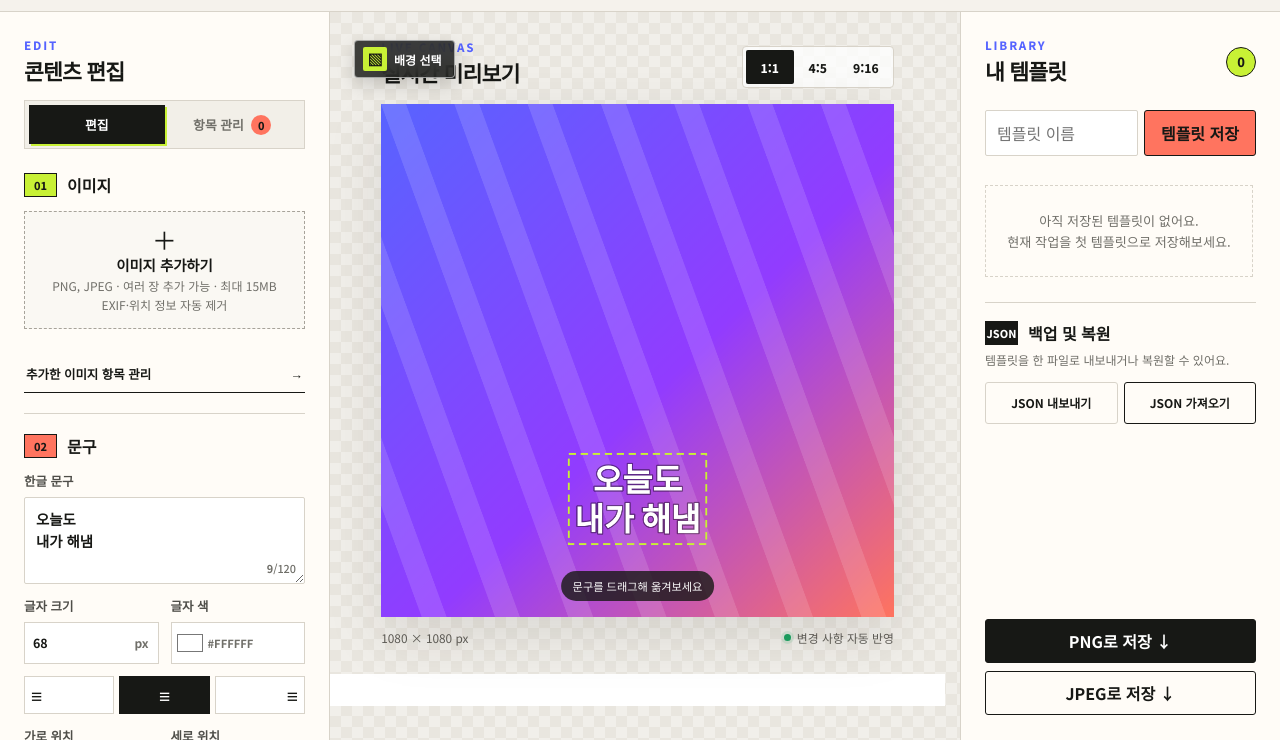
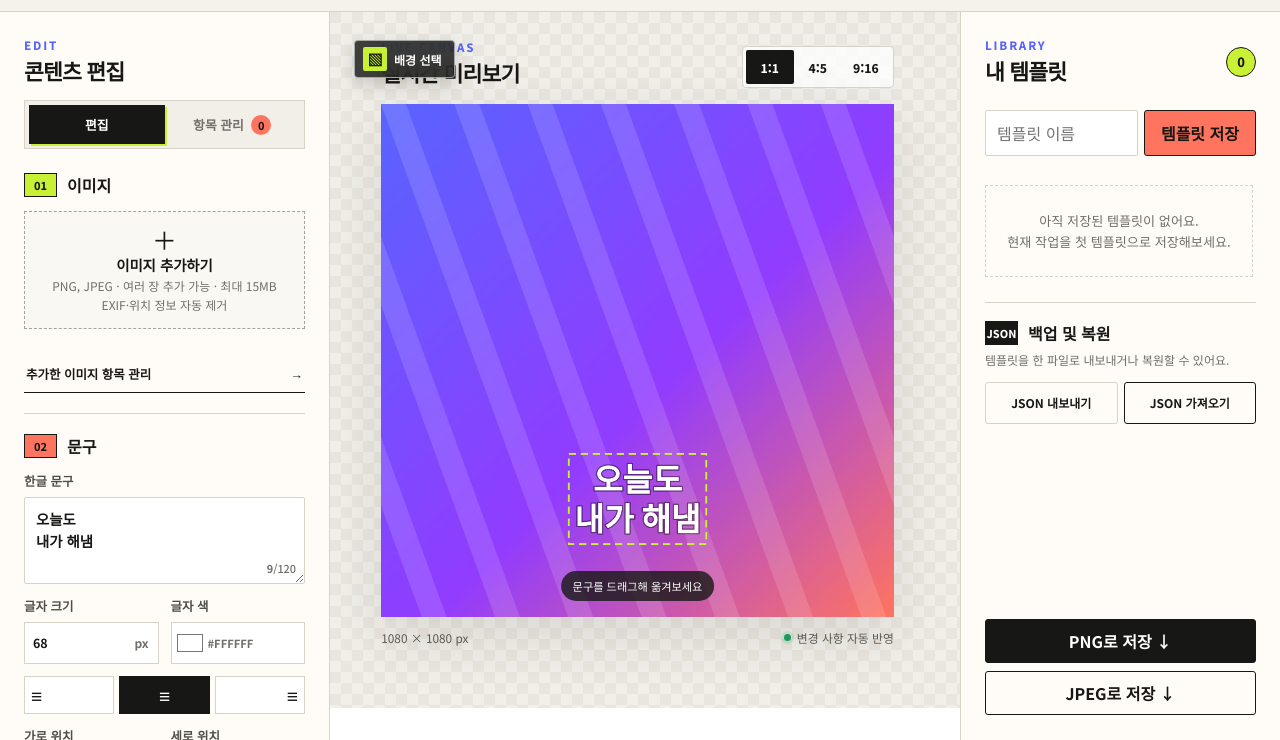
Before and after one commit to psm1109/ALEPH_TASK_03, a plain HTML site: page index.html in a window 1280 px wide. Shown: the part 60-800 px from the top of the page. Drawn offline with Linux system fonts and the light colour scheme.

Commit message:
fix: 작업 공간 하단 구조 개선
흰색 하단 영역을 고정 높이 32px로 구성
화면 확대·축소 시에도 하단 영역 높이 유지
체크무늬 편집 영역만 독립적으로 스크롤
좌우 편집·저장 패널은 고정
띠 방식은 제거된 상태

```diff
--- a/index.html
+++ b/index.html
@@ -115,6 +115,7 @@
     </aside>
 
     <section class="stage" aria-label="이미지 미리보기">
+      <div class="stage-canvas-area">
         <button class="background-trigger" id="backgroundButton" type="button" aria-haspopup="dialog" aria-controls="backgroundDialog">
           <span class="background-trigger-icon" aria-hidden="true">▧</span>
           <span>배경 선택</span>
@@ -135,6 +136,7 @@
           <canvas id="previewCanvas" width="1080" height="1080" tabindex="0" aria-label="편집 결과 미리보기. 이미지나 문구를 클릭해 선택할 수 있습니다."></canvas>
           <div class="drag-tip" id="dragTip">문구를 드래그해 옮겨보세요</div>
         </div>
+
         <dialog class="background-dialog" id="backgroundDialog" aria-labelledby="backgroundDialogTitle">
           <div class="background-dialog-head">
             <div><p class="eyebrow">BACKGROUND</p><h3 id="backgroundDialogTitle">기본 배경 선택</h3></div>
@@ -147,6 +149,8 @@
           <span id="canvasSize">1080 × 1080 px</span>
           <span class="live-dot"><i></i> 변경 사항 자동 반영</span>
         </div>
+      </div>
+      <div class="stage-bottom-space" aria-hidden="true"></div>
     </section>
 
     <aside class="panel template-panel" aria-label="템플릿 관리">
--- a/styles.css
+++ b/styles.css
@@ -91,7 +91,9 @@ textarea:focus, input:focus { border-color: var(--blue); box-shadow: 0 0 0 2px r
 .transform-buttons span { margin-right: 4px; font-size: 1rem; }
 .layer-drag-help { margin: 12px 0 0; color: var(--muted); font-size: .68rem; line-height: 1.5; }
 
-.stage { --stage-inline-padding: clamp(22px, 4vw, 60px); position: relative; padding: 27px var(--stage-inline-padding); display: flex; min-width: 0; flex-direction: column; justify-content: center; background-color: #e9e6df; background-image: linear-gradient(45deg, rgba(255,255,255,.35) 25%, transparent 25%), linear-gradient(-45deg, rgba(255,255,255,.35) 25%, transparent 25%), linear-gradient(45deg, transparent 75%, rgba(255,255,255,.35) 75%), linear-gradient(-45deg, transparent 75%, rgba(255,255,255,.35) 75%); background-size: 22px 22px; background-position: 0 0, 0 11px, 11px -11px, -11px 0px; }
+.stage { display: grid; min-width: 0; grid-template-rows: auto 32px; background: #fff; }
+.stage-canvas-area { --stage-inline-padding: clamp(22px, 4vw, 60px); position: relative; width: 100%; padding: 27px var(--stage-inline-padding); display: flex; min-height: 0; flex-direction: column; background-color: #e9e6df; background-image: linear-gradient(45deg, rgba(255,255,255,.35) 25%, transparent 25%), linear-gradient(-45deg, rgba(255,255,255,.35) 25%, transparent 25%), linear-gradient(45deg, transparent 75%, rgba(255,255,255,.35) 75%), linear-gradient(-45deg, transparent 75%, rgba(255,255,255,.35) 75%); background-size: 22px 22px; background-position: 0 0, 0 11px, 11px -11px, -11px 0px; }
+.stage-bottom-space { height: 32px; background: #fff; }
 .stage-head { width: min(100%, 650px); margin: 0 auto 16px; display: flex; justify-content: space-between; align-items: flex-end; gap: 16px; }
 .ratio-picker { display: flex; padding: 3px; background: rgba(255,255,255,.75); border: 1px solid var(--line); border-radius: 4px; }
 .ratio-button { min-width: 48px; height: 34px; border: 0; border-radius: 2px; background: transparent; font-size: .75rem; font-weight: 800; cursor: pointer; }
@@ -139,9 +141,9 @@ textarea:focus, input:focus { border-color: var(--blue); box-shadow: 0 0 0 2px r
   body { height: 100vh; overflow: hidden; }
   .workspace { height: calc(100vh - 72px); min-height: 0; overflow: hidden; }
   .controls-panel, .template-panel { height: 100%; overflow-y: auto; }
-  .stage { height: 100%; min-height: 0; padding-bottom: 0; justify-content: flex-start; overflow-x: hidden; overflow-y: auto; scrollbar-gutter: stable; }
+  .stage { height: 100%; min-height: 0; grid-template-rows: minmax(0, 1fr) 32px; overflow: hidden; }
+  .stage-canvas-area { overflow-x: hidden; overflow-y: auto; scrollbar-gutter: stable; }
   .stage-head, .canvas-wrap, .stage-footer { flex-shrink: 0; }
-  .stage::after { content: ''; width: calc(100% + (var(--stage-inline-padding) * 2)); min-height: 32px; margin: 28px calc(var(--stage-inline-padding) * -1) 0; flex: 0 0 32px; background: #fff; }
 }
 
 @media (max-width: 1100px) {
@@ -153,7 +155,8 @@ textarea:focus, input:focus { border-color: var(--blue); box-shadow: 0 0 0 2px r
 @media (max-width: 720px) {
   .topbar { height: 64px; padding: 0 14px; }.top-actions .ghost { display: none; }.brand b { display: none; }
   .workspace { display: flex; flex-direction: column; }
-  .stage { order: -1; padding: 20px 16px 18px; min-height: calc(100svh - 64px); justify-content: flex-start; }
+  .stage { order: -1; min-height: calc(100svh - 64px); }
+  .stage-canvas-area { --stage-inline-padding: 16px; padding: 20px var(--stage-inline-padding) 18px; }
   .stage-head { margin-top: 44px; align-items: center; }.stage-head h2 { font-size: 1.1rem; }
   .canvas-wrap { min-height: 0; }
   .background-grid { grid-template-columns: repeat(3, 1fr); padding: 14px 14px 18px; }.background-dialog-head { padding: 17px 14px 12px; }.background-dialog-copy { padding: 12px 14px 0; }.background-trigger { top: 18px; left: 16px; min-height: 34px; padding-right: 9px; }.background-trigger-icon { width: 21px; height: 21px; }
```
Lines whose indentation alone changed are shown as unchanged.
